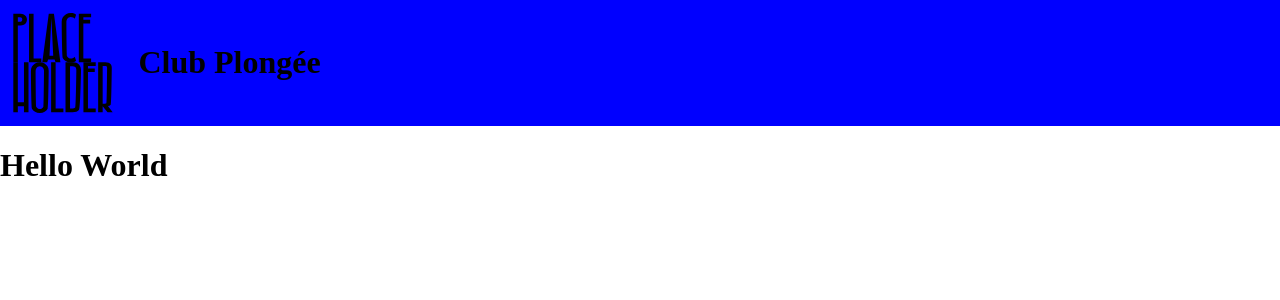
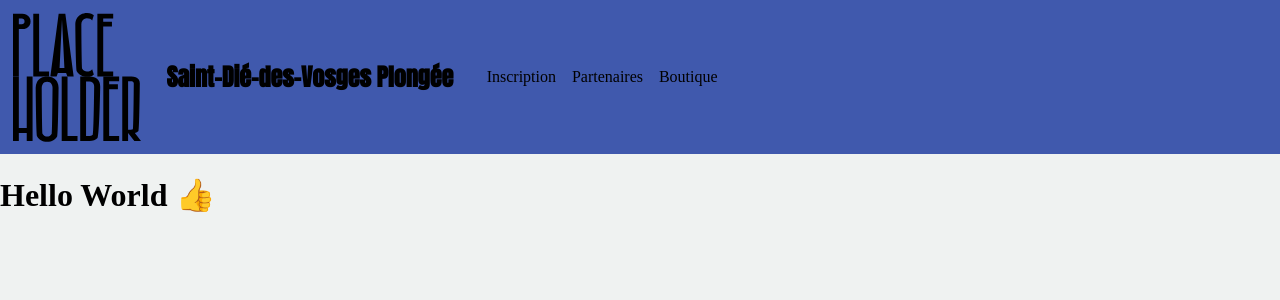
Before and after one commit to WiroWik/sae-site-web, a PHP site: page / in a window 1280 px wide. Shown: the top 300 px of the page. Run offline with PHP 8.4, Linux system fonts and the light colour scheme.

Commit message:
ajout bouton header

```diff
--- a/header.php
+++ b/header.php
@@ -1,4 +1,15 @@
 <div id="header">
     <?php echo file_get_contents("medias/logo.svg")?>
-    <h1>Club Plongée</h1>
+    <h1>Saint-Dié-des-Vosges Plongée</h1>
+    <div id="nav-bar">
+        <div class="nav-item nav-link">
+            Inscription
+        </div>
+        <div class="nav-item nav-link">
+            Partenaires
+        </div>
+        <div class="nav-item nav-link">
+            Boutique
+        </div>
+    </div>
 </div>
--- a/index.php
+++ b/index.php
@@ -9,6 +9,6 @@
         <?php
             require('header.php');
         ?>
-        <h1>Hello World</h1>
+        <h1>Hello World 👍</h1>
     </body>
 </html>
--- a/style.css
+++ b/style.css
@@ -1,8 +1,18 @@
+@import url('https://fonts.googleapis.com/css2?family=Rubik+Mono+One&display=swap');
+@import url('https://fonts.googleapis.com/css2?family=Anton&family=Rubik+Mono+One&display=swap');
+
+:root {
+    --main-bg : #EFF2F1;
+    --header-bg : #4059AD;
+    --second-bg : #6B9AC4;
+}
+
 body {
     margin: 0;
+    background-color: var(--main-bg);
 }
 #header {
-    background-color: blue;
+    background-color: var(--header-bg);
     display: flex;
 }
 
@@ -11,7 +21,42 @@ body {
     margin: 1%;
 }
 
+#header > h1 {
+    font-family: 'Anton', sans-serif;
+
+}
+
+@media screen and (min-width: 601px) { /*Format PC*/
+    #header > h1 {
+        font-size: 150%;
+    }
+
+    #header {
+        flex-direction: row;
+    }
+}
+
+@media screen and (max-width: 600px) { /*Format Tel */
+    #header > h1 {
+        font-size: 100%;
+    }
+
+    #header {
+        flex-direction: column;
+    }
+}
+
 #logo-header {
-    width: 100px;
-    height: 100px;
+    width: 10%;
 }
+
+#nav-bar {
+    display: flex;
+    flex-direction: row;
+    justify-self: right;
+
+}
+
+.nav-item {
+    margin: 4%;
+}
```
